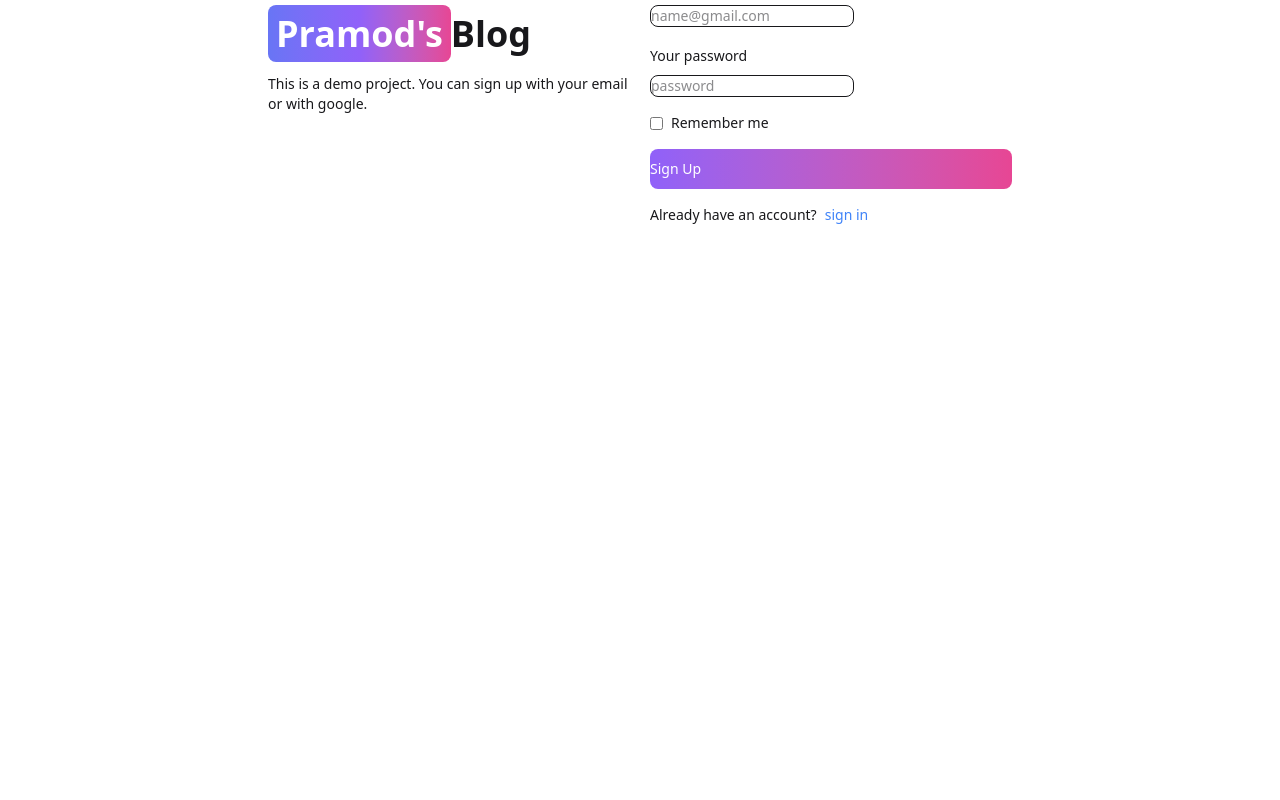
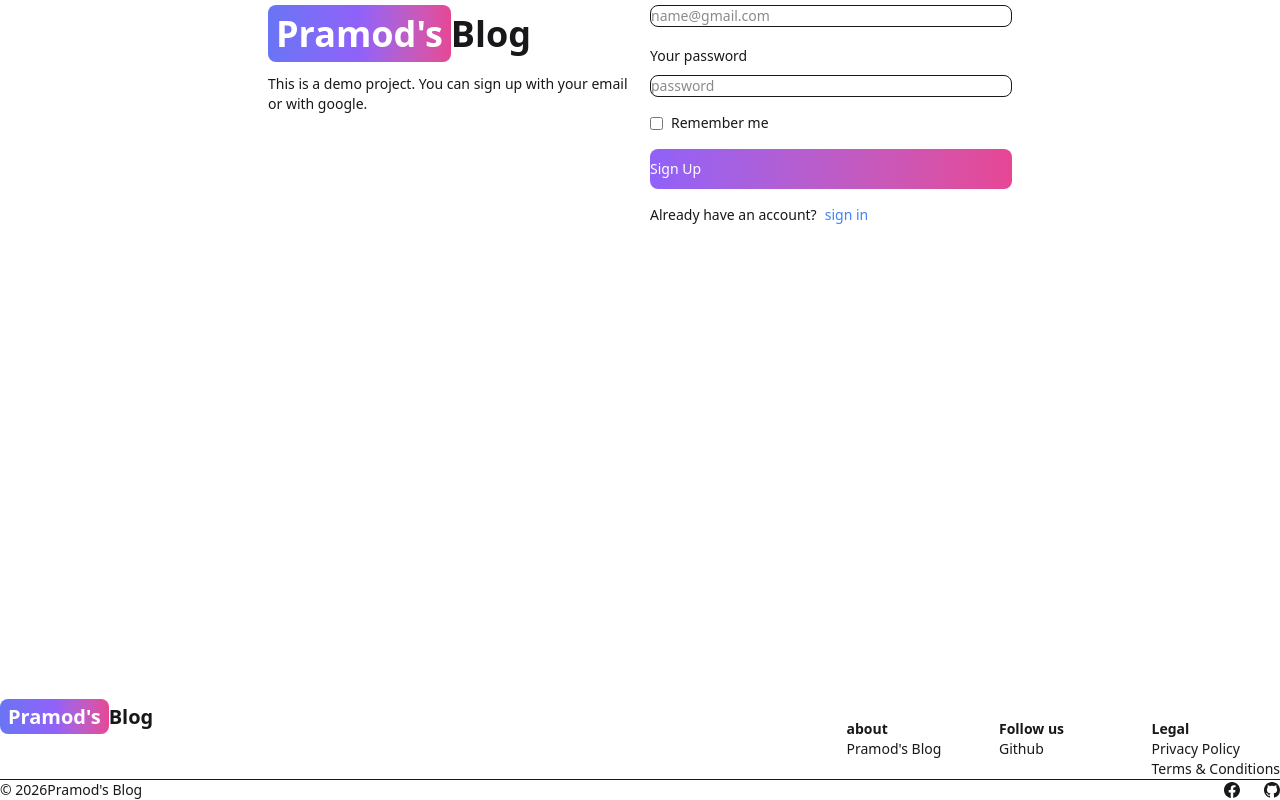
Before and after one commit to PramodGole2061/blog-mern, a React (Vite) app in the folder client/: page /signup in a window 1280 px wide. Shown: the part 249-1049 px from the top of the page. Before the commit the page ends 952 px from the top, so only its background shows below. Built offline with nearby package versions, Linux system fonts and the light colour scheme.

Commit message:
create footer component

```diff
--- a/client/src/App.jsx
+++ b/client/src/App.jsx
@@ -7,6 +7,7 @@ import Dashboard from "./pages/Dashboard"
 import Projects from "./pages/Projects"
 import SignIn from "./pages/SignIn"
 import SignUp from "./pages/SignUp"
+import Footer from "./components/FooterSection"
 
 export default function App() {
   return (
@@ -20,6 +21,7 @@ export default function App() {
         <Route path="/signin" element = {<SignIn />} />
         <Route path="/signup" element = {<SignUp />} />
       </Routes>
+      <Footer />
     </BrowserRouter>
   )
 }
--- /dev/null
+++ b/client/src/components/FooterSection.jsx
@@ -0,0 +1,64 @@
+import { Link } from "react-router-dom";
+
+import {
+  Footer,
+  FooterBrand,
+  FooterCopyright,
+  FooterDivider,
+  FooterIcon,
+  FooterLink,
+  FooterLinkGroup,
+  FooterTitle,
+} from "flowbite-react";
+
+import { BsDribbble, BsFacebook, BsGithub, BsInstagram, BsTwitter } from "react-icons/bs";
+
+//Do not use the name Footer for this component as it will conflict with the Footer import from flowbite-react
+export default function FooterSection() {
+  return (
+    <Footer container>
+      <div className="w-full">
+        <div className="grid w-full justify-between sm:flex sm:justify-between md:flex md:grid-cols-1">
+          <div className="mb-5">
+            <Link to='/' className="self-center text-lg sm:text-xl whitespace-nowrap font-semibold dark:text-white">
+            <span className="px-2 py-1 bg-linear-to-r from-indigo-500 via-purple-500 to-pink-500 text-white rounded-lg">
+                Pramod's
+            </span>
+            Blog
+            </Link>
+          </div>
+          <div className="grid grid-cols-2 gap-8 sm:mt-4 sm:grid-cols-3 sm:gap-6">
+            <div>
+              <FooterTitle title="about" />
+              <FooterLinkGroup col>
+                <FooterLink href="/about">Pramod's Blog</FooterLink>
+              </FooterLinkGroup>
+            </div>
+            <div>
+              <FooterTitle title="Follow us" />
+              <FooterLinkGroup col>
+                <FooterLink href="https://github.com/PramodGole2061">Github</FooterLink>
+              </FooterLinkGroup>
+            </div>
+            <div>
+              <FooterTitle title="Legal" />
+              <FooterLinkGroup col>
+                <FooterLink href="/about">Privacy Policy</FooterLink>
+                <FooterLink href="/about">Terms &amp; Conditions</FooterLink>
+              </FooterLinkGroup>
+            </div>
+          </div>
+        </div>
+        <FooterDivider />
+        <div className="w-full sm:flex sm:items-center sm:justify-between">
+          {/* new Date().getFullYear() will update automatically to the current year */}
+          <FooterCopyright href="/about" by="Pramod's Blog" year={new Date().getFullYear()} />
+          <div className="mt-4 flex space-x-6 sm:mt-0 sm:justify-center">
+            <FooterIcon href="https://www.facebook.com/pramog.gole.7/" icon={BsFacebook} />
+            <FooterIcon href="https://github.com/PramodGole2061" icon={BsGithub} />
+          </div>
+        </div>
+      </div>
+    </Footer>
+  )
+}
```
